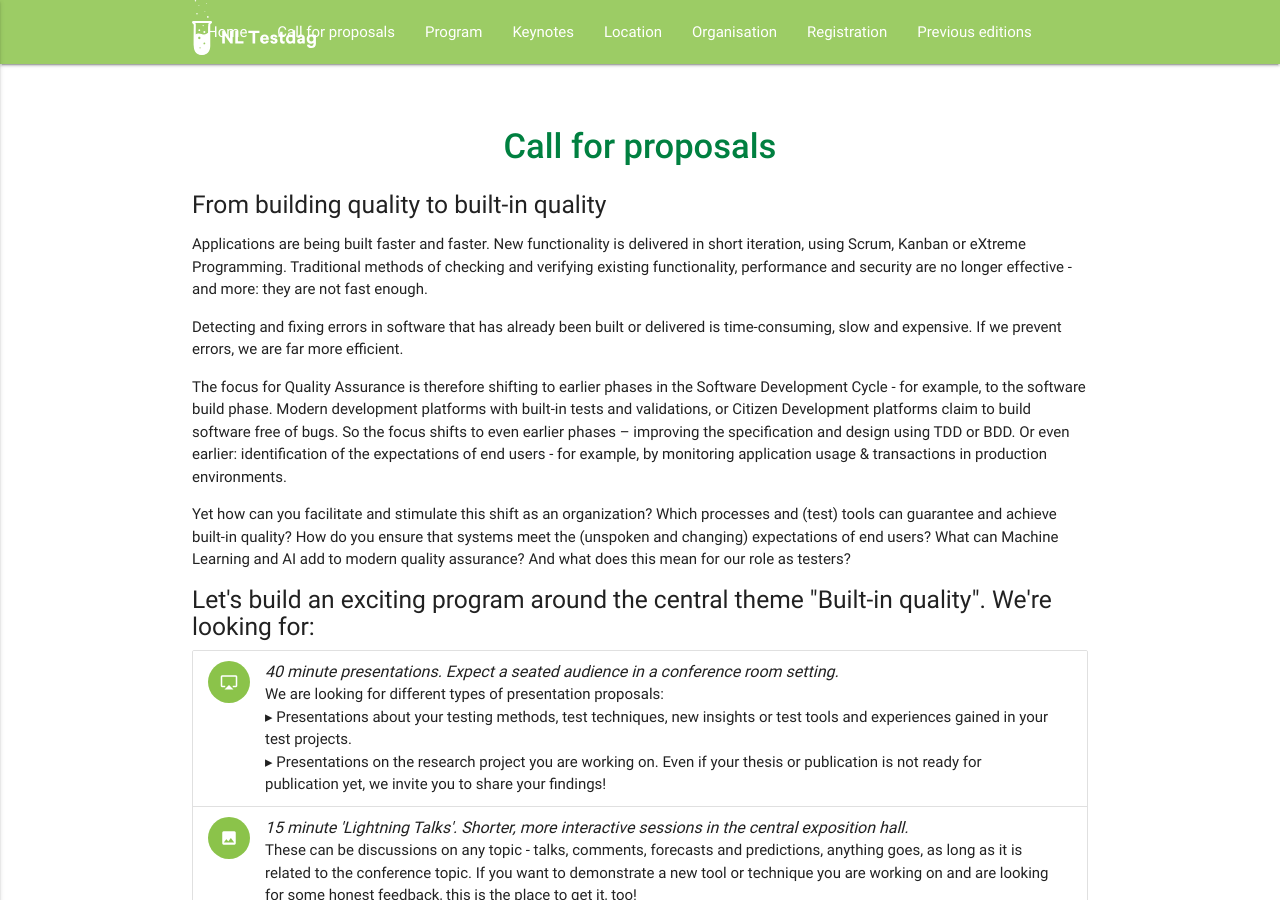
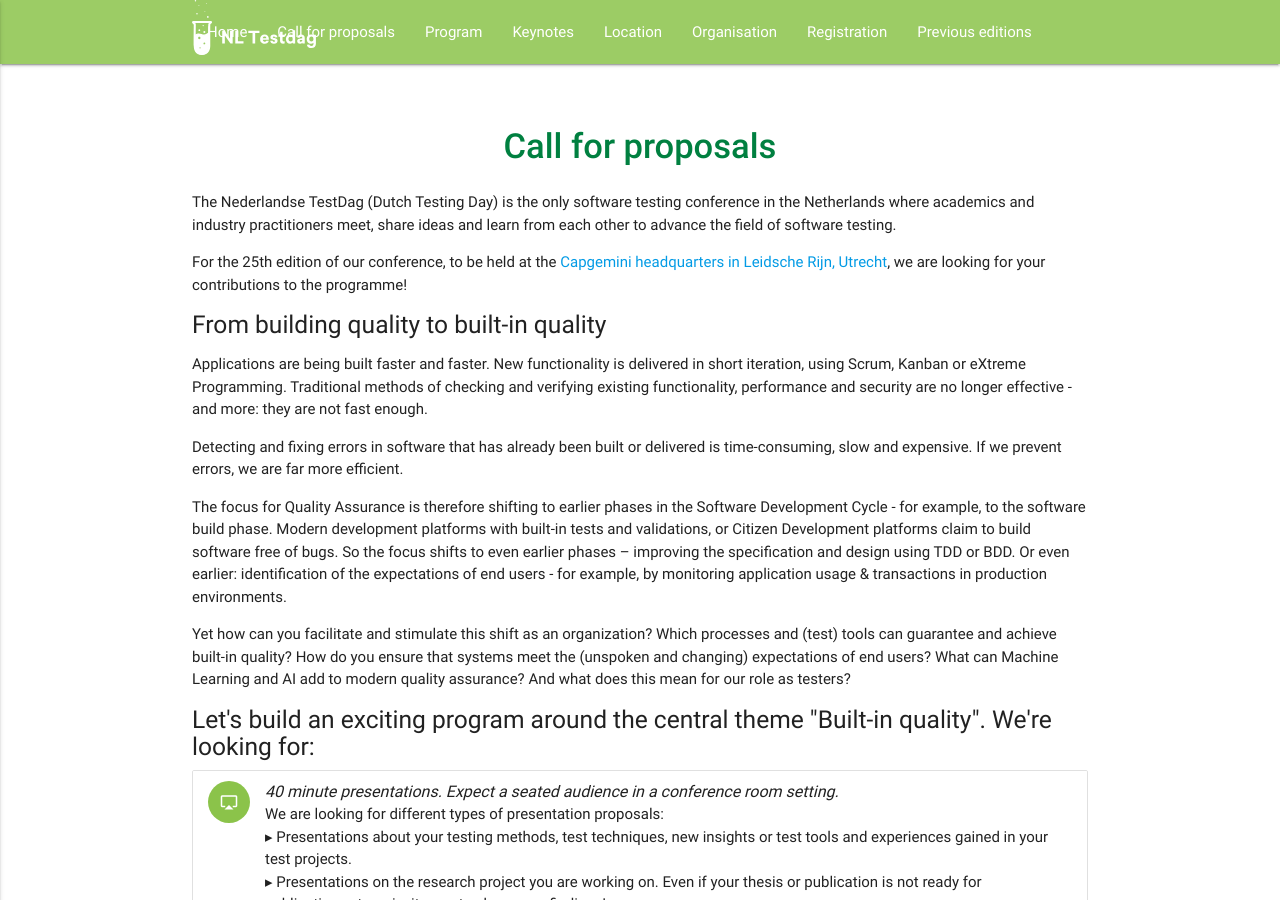
Before and after one commit to testdag2019/testdag2019.github.io, a Jekyll site: the page built from 00-cfp.md, in a window 1280 px wide and 900 px high. Built offline with Jekyll 4.4.1, drawn with Linux system fonts in a browser that asks for light colours.

Commit message:
Small changes to CFP

```diff
--- a/00-cfp.md
+++ b/00-cfp.md
@@ -6,11 +6,17 @@ permalink: /cfp/
 
 <h1 class="page-title">{{ page.title | escape }}</h1>
 
+<p>The Nederlandse TestDag (Dutch Testing Day) is the only software testing conference in the Netherlands where academics and industry practitioners meet, share ideas and learn from each other to advance the field of software testing.</p>
+
+For the 25th edition of our conference, to be held at the [Capgemini headquarters in Leidsche Rijn, Utrecht](/location), we are looking for your contributions to the programme!
+
 <h5>From building quality to built-in quality</h5>
 <p>Applications are being built faster and faster. New functionality is delivered in short iteration, using Scrum, Kanban or eXtreme Programming. Traditional methods of checking and verifying existing functionality, performance and security are no longer effective - and more: they are not fast enough.</p>
 <p>Detecting and fixing errors in software that has already been built or delivered is time-consuming, slow and expensive. If we prevent errors, we are far more efficient.</p>
 <p>The focus for Quality Assurance is therefore shifting to earlier phases in the Software Development Cycle - for example, to the software build phase. Modern development platforms with built-in tests and validations, or Citizen Development platforms claim to build software free of bugs. So the focus shifts to even earlier phases – improving the specification and design using TDD or BDD. Or even earlier: identification of the expectations of end users - for example, by monitoring application usage & transactions in production environments.</p>
 <p>Yet how can you facilitate and stimulate this shift as an organization? Which processes and (test) tools can guarantee and achieve built-in quality? How do you ensure that systems meet the (unspoken and changing) expectations of end users? What can Machine Learning and AI add to modern quality assurance? And what does this mean for our role as testers?</p>
+
+<h5>
 
 <h5>Let's build an exciting program around the central theme "Built-in quality". We're looking for:</h5>
 
```
